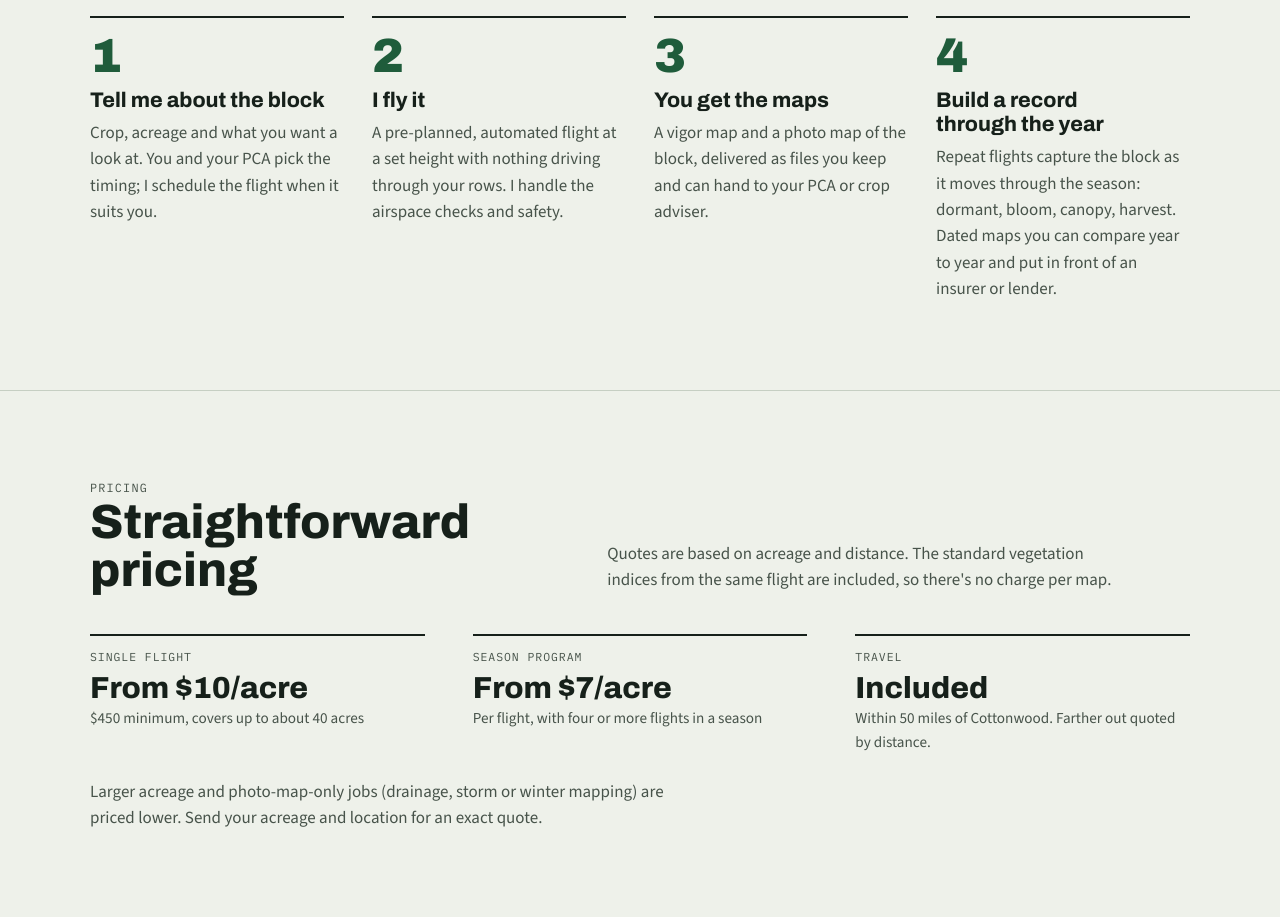
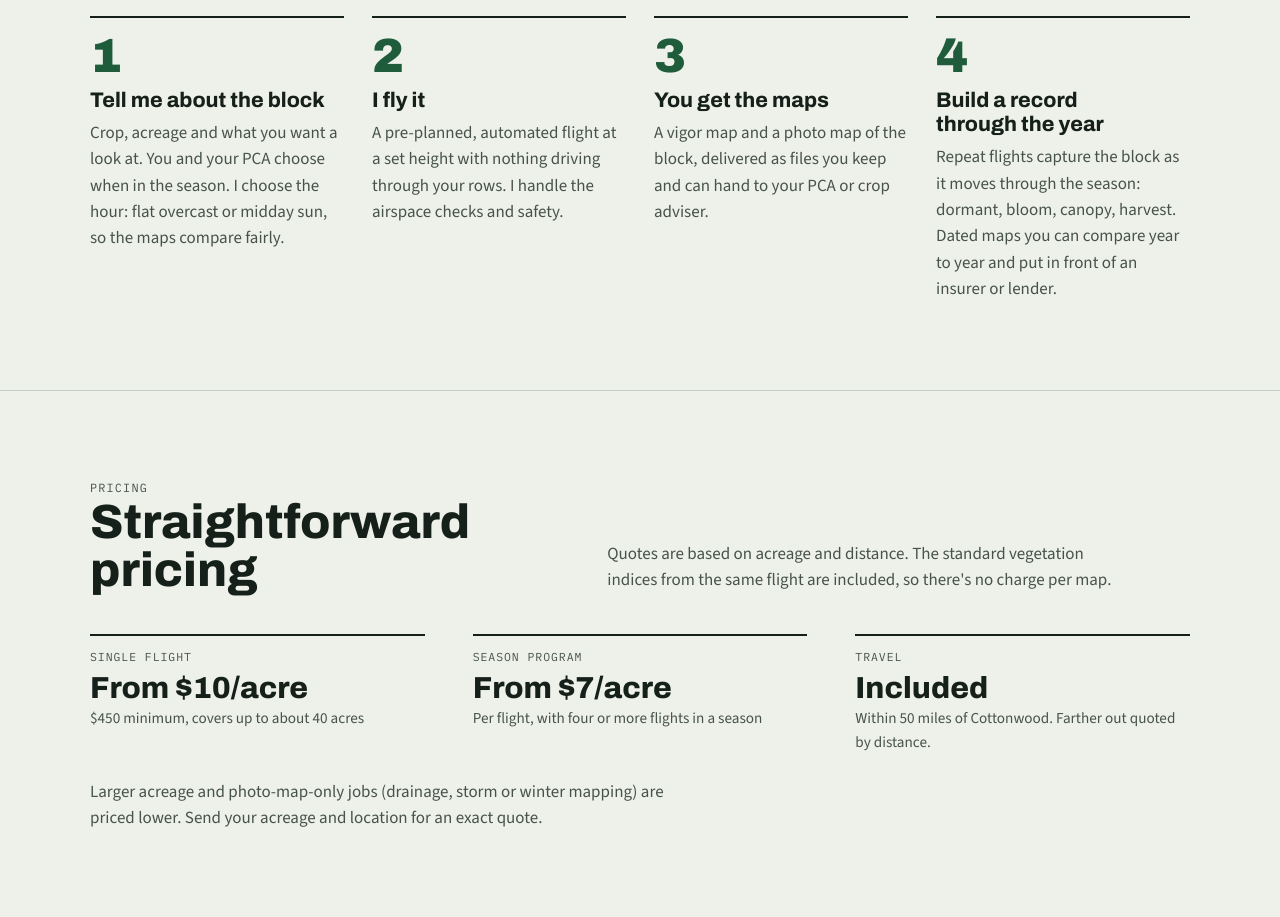
Before and after one commit to beaverbrian17/losdrones-site, a plain HTML site: page index.html in a window 1280 px wide. Shown: the part 2740-3657 px from the top of the page. Drawn offline with nearby package versions, Linux system fonts and the light colour scheme.

Commit message:
How a flight works: grower picks the season, pilot picks the hour
Co-Authored-By: Claude Fable 5.1 <noreply@anthropic.com>
Claude-Session: https://claude.ai/code/session_0157E2r1JMJg94Xhsz4UmHp4

```diff
--- a/index.html
+++ b/index.html
@@ -427,7 +427,7 @@ input:focus-visible, select:focus-visible, textarea:focus-visible { outline: 3px
         <p>Most growers start with one block they're worried about. If the map earns its keep, we add the rest.</p>
       </div>
       <ol class="steps">
-        <li><h3>Tell me about the block</h3><p>Crop, acreage and what you want a look at. You and your PCA pick the timing; I schedule the flight when it suits you.</p></li>
+        <li><h3>Tell me about the block</h3><p>Crop, acreage and what you want a look at. You and your PCA choose when in the season. I choose the hour: flat overcast or midday sun, so the maps compare fairly.</p></li>
         <li><h3>I fly it</h3><p>A pre-planned, automated flight at a set height with nothing driving through your rows. I handle the airspace checks and safety.</p></li>
         <li><h3>You get the maps</h3><p>A vigor map and a photo map of the block, delivered as files you keep and can hand to your PCA or crop adviser.</p></li>
         <li><h3>Build a record through the year</h3><p>Repeat flights capture the block as it moves through the season: dormant, bloom, canopy, harvest. Dated maps you can compare year to year and put in front of an insurer or lender.</p></li>
```
